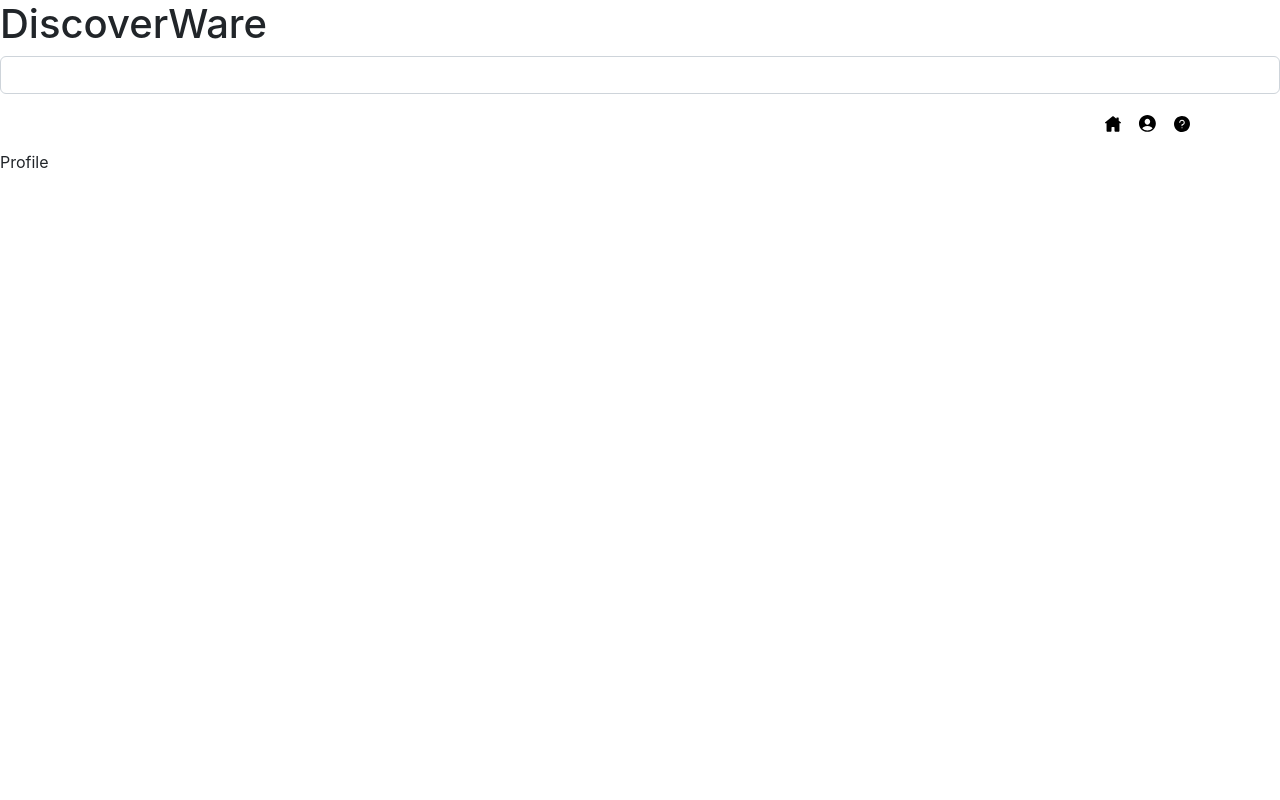
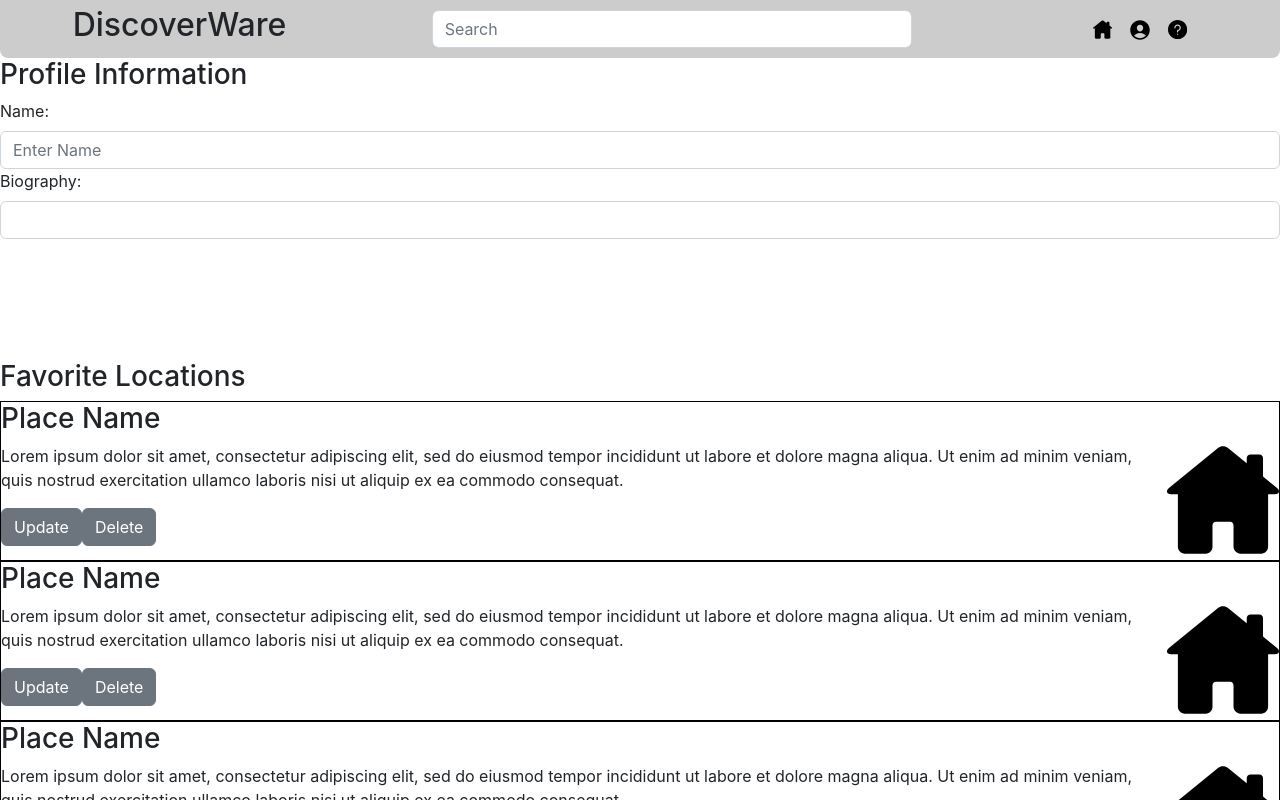
Before and after one commit to ijkeller/Discover-Ware-Client, a React (Create React App) app: page /profile in a window 1280 px wide. Shown: the top 800 px of the page. Built offline with nearby package versions, Linux system fonts and the light colour scheme; no server answers.

Commit message:
fleshed out profile page and worked on the profile css

```diff
--- /dev/null
+++ b/src/Assets/personalinfo.json
@@ -0,0 +1,22 @@
+[
+    {
+        "personName": "Branden Ge",
+        "personData": "Lorem ipsum dolor sit amet, consectetur adipiscing elit, sed do eiusmod tempor incididunt ut labore et dolore magna aliqua. Ut enim ad minim veniam, quis nostrud exercitation ullamco laboris nisi ut aliquip ex ea commodo consequat. Duis aute irure dolor in reprehenderit in voluptate velit esse cillum dolore eu fugiat nulla pariatur. Excepteur sint occaecat cupidatat non proident, sunt in culpa qui officia deserunt mollit anim id est laborum.",
+        "person_Img": ""
+    },
+    {
+        "personName": "Isaiah Keller",
+        "personData": "Lorem ipsum dolor sit amet, consectetur adipiscing elit, sed do eiusmod tempor incididunt ut labore et dolore magna aliqua. Ut enim ad minim veniam, quis nostrud exercitation ullamco laboris nisi ut aliquip ex ea commodo consequat. Duis aute irure dolor in reprehenderit in voluptate velit esse cillum dolore eu fugiat nulla pariatur. Excepteur sint occaecat cupidatat non proident, sunt in culpa qui officia deserunt mollit anim id est laborum.",
+        "person_Img": ""
+    },
+    {
+        "personName": "Jacob Dang",
+        "personData": "Lorem ipsum dolor sit amet, consectetur adipiscing elit, sed do eiusmod tempor incididunt ut labore et dolore magna aliqua. Ut enim ad minim veniam, quis nostrud exercitation ullamco laboris nisi ut aliquip ex ea commodo consequat. Duis aute irure dolor in reprehenderit in voluptate velit esse cillum dolore eu fugiat nulla pariatur. Excepteur sint occaecat cupidatat non proident, sunt in culpa qui officia deserunt mollit anim id est laborum.",
+        "person_Img": ""
+    },
+    {
+        "personName": "Tim Traylor",
+        "personData": "Lorem ipsum dolor sit amet, consectetur adipiscing elit, sed do eiusmod tempor incididunt ut labore et dolore magna aliqua. Ut enim ad minim veniam, quis nostrud exercitation ullamco laboris nisi ut aliquip ex ea commodo consequat. Duis aute irure dolor in reprehenderit in voluptate velit esse cillum dolore eu fugiat nulla pariatur. Excepteur sint occaecat cupidatat non proident, sunt in culpa qui officia deserunt mollit anim id est laborum.",
+        "person_Img": ""
+    }
+]
--- a/src/layout/Header.css
+++ b/src/layout/Header.css
@@ -1,9 +1,22 @@
+.Header {
+  background-color: hsl(0, 0%, 80%);
+  display: flex;
+  justify-content: space-around;
+  align-items: center;
+  border-bottom-right-radius: .5rem;
+  border-bottom-left-radius: .5rem;
+}
+
 .icon {
-  width: 1rem;
+  width: 1.2rem;
   height: auto;
 }
 
 #profile-icon {
-  width: 1.3rem;
+  width: 1.5rem;
   height: auto;
 }
+
+.search {
+  width: 30rem !important;
+}
--- a/src/layout/Header.js
+++ b/src/layout/Header.js
@@ -13,8 +13,8 @@ class Header extends React.Component {
   render() {
     return (
       <header className='Header'>
-        <h1>DiscoverWare</h1>
-        <Form.Control type='search'></Form.Control>
+        <h2>DiscoverWare</h2>
+        <Form.Control type='search' placeholder='Search' className='search'></Form.Control>
         <Navbar collapseOnSelect expand="lg" variant="secondary">
           <Container>
             <Navbar.Brand></Navbar.Brand>
--- a/src/pages/About.css
+++ b/src/pages/About.css
@@ -0,0 +1,19 @@
+.about-container {
+    display: grid !important;
+    grid-template-columns: 50% 50%;
+    grid-template-rows: 50% 50%;
+    gap: 2rem;
+    margin: 1rem;
+}
+
+.card {
+    border: 1px solid black !important;
+    width: 30rem !important;
+    height: 25rem !important;
+    padding: 10px;
+}
+
+.title {
+    justify-self: center;
+    align-self: center;
+}
--- a/src/pages/About.js
+++ b/src/pages/About.js
@@ -1,9 +1,28 @@
 import { Component } from "react";
+// import Card from "react-bootstrap/Card"
+import { ReactComponent as ProfileIcon } from '../svg/person-circle-svgrepo-com.svg';
+import './About.css';
+import Data from '../Assets/personalinfo.json'
 
 class About extends Component {
 
+
+  personImg = ProfileIcon
+
+
   render() {
-    return(<>About</>);
+    return (
+      <div className="about-container" >
+        {Data.map((person, idx) => {
+          return(
+          <div className="card" key={idx} >
+            <h3 className="title">{person.personName}</h3>
+            <ProfileIcon className="personal-pic" />
+            <p className="bio">{person.personData}</p>
+          </div>)
+        })}
+      </div>
+    );
   }
 }
 
--- a/src/pages/Profile.css
+++ b/src/pages/Profile.css
@@ -0,0 +1,27 @@
+.profile-container {
+    display: grid;
+    grid-template-rows: 35% 65%;
+}
+
+.favorite-locations {
+    display: block;
+}
+
+.favorites-card {
+    display: grid;
+
+    border: 1px solid black;
+    width: 100%;
+    height: 10rem;
+}
+
+.favorites-card {
+    display: block;
+}
+
+.location-image {
+    float: right;
+    justify-self: center;
+    width: auto;
+    height: 7rem;
+}
--- a/src/pages/Profile.js
+++ b/src/pages/Profile.js
@@ -1,9 +1,116 @@
 import { Component } from "react";
+import Form from 'react-bootstrap/Form';
+import Button from 'react-bootstrap/Button'
+import { ReactComponent as HomeIcon } from '../svg/home-svgrepo-com.svg';
+import axios from 'axios';
+import './Profile.css';
 
 class Profile extends Component {
+  constructor(props) {
+    super(props)
+    this.state = {
+      name: 'name',
+      bio: 'bio',
+      favoriteLocations: [
+        {
+          placename: 'Place Name',
+          type: 'Lorem ipsum dolor sit amet, consectetur adipiscing elit, sed do eiusmod tempor incididunt ut labore et dolore magna aliqua. Ut enim ad minim veniam, quis nostrud exercitation ullamco laboris nisi ut aliquip ex ea commodo consequat.',
+          lat: 'numbers',
+          lon: 'numbers',
+          placeimage: 'image'
+        },
+        {
+          placename: 'Place Name',
+          type: 'Lorem ipsum dolor sit amet, consectetur adipiscing elit, sed do eiusmod tempor incididunt ut labore et dolore magna aliqua. Ut enim ad minim veniam, quis nostrud exercitation ullamco laboris nisi ut aliquip ex ea commodo consequat.',
+          lat: 'numbers',
+          lon: 'numbers',
+          placeimage: 'image'
+        },
+        {
+          placename: 'Place Name',
+          type: 'Lorem ipsum dolor sit amet, consectetur adipiscing elit, sed do eiusmod tempor incididunt ut labore et dolore magna aliqua. Ut enim ad minim veniam, quis nostrud exercitation ullamco laboris nisi ut aliquip ex ea commodo consequat.',
+          lat: 'numbers',
+          lon: 'numbers',
+          placeimage: 'image'
+        },
+        {
+          placename: 'Place Name',
+          type: 'Lorem ipsum dolor sit amet, consectetur adipiscing elit, sed do eiusmod tempor incididunt ut labore et dolore magna aliqua. Ut enim ad minim veniam, quis nostrud exercitation ullamco laboris nisi ut aliquip ex ea commodo consequat.',
+          lat: 'numbers',
+          lon: 'numbers',
+          placeimage: 'image'
+        }
+      ]
+    }
+  }
+
+  getFavorites = async () => {
+    try {
+      let favoritesUrl = `${process.env.REACT_APP_SERVER}/favorites`
+      console.log('favoritesUrl: ', favoritesUrl)
+      let favoritesData = await axios.get(favoritesUrl)
+
+      this.setState({
+          favoriteLocations: favoritesData.data
+      })
+
+    } catch(error) {
+      console.log("Get Favorites Error: ", error.response)
+    }
+  }
+
+  handleUpdate = () => {
+    console.log('update location')
+
+  }
+
+  handleDelete = () => {
+    console.log('delete locatoin')
+
+  }
+
+  componentDidMount() {
+    this.getFavorites();
+  }
 
   render() {
-    return(<>Profile</>);
+    return (
+      <>
+        <div className="profile-container" >
+          <div className="profile-information" >
+            <h3>Profile Information</h3>
+            <Form>
+              <Form.Group >
+                <Form.Label>Name:</Form.Label>
+                <Form.Control type="text" placeholder="Enter Name" >
+
+                </Form.Control>
+              </Form.Group>
+              <Form.Group >
+                <Form.Label>Biography: </Form.Label>
+                <Form.Control type="textarea" rows={4}></Form.Control>
+              </Form.Group>
+            </Form>
+          </div>
+          <div className="favorite-locations" >
+            <h3>Favorite Locations</h3>
+            {
+              this.state.favoriteLocations.map((location, idx) => {
+                return (
+                  <div className="favorites-card" key={idx} >
+                    <h3 className="location-name">{location.placename}</h3>
+                    <HomeIcon className="location-image" />
+                    <p className="location-type">{location.type}</p>
+                    <Button onClick={this.handleUpdate} variant="secondary" >Update</Button>
+                    <Button onClick={this.handleDelete} variant="secondary" >Delete</Button>
+                  </div>
+                )
+              })
+            }
+          </div>
+        </div>
+      </>
+    );
   }
 }
 
```
